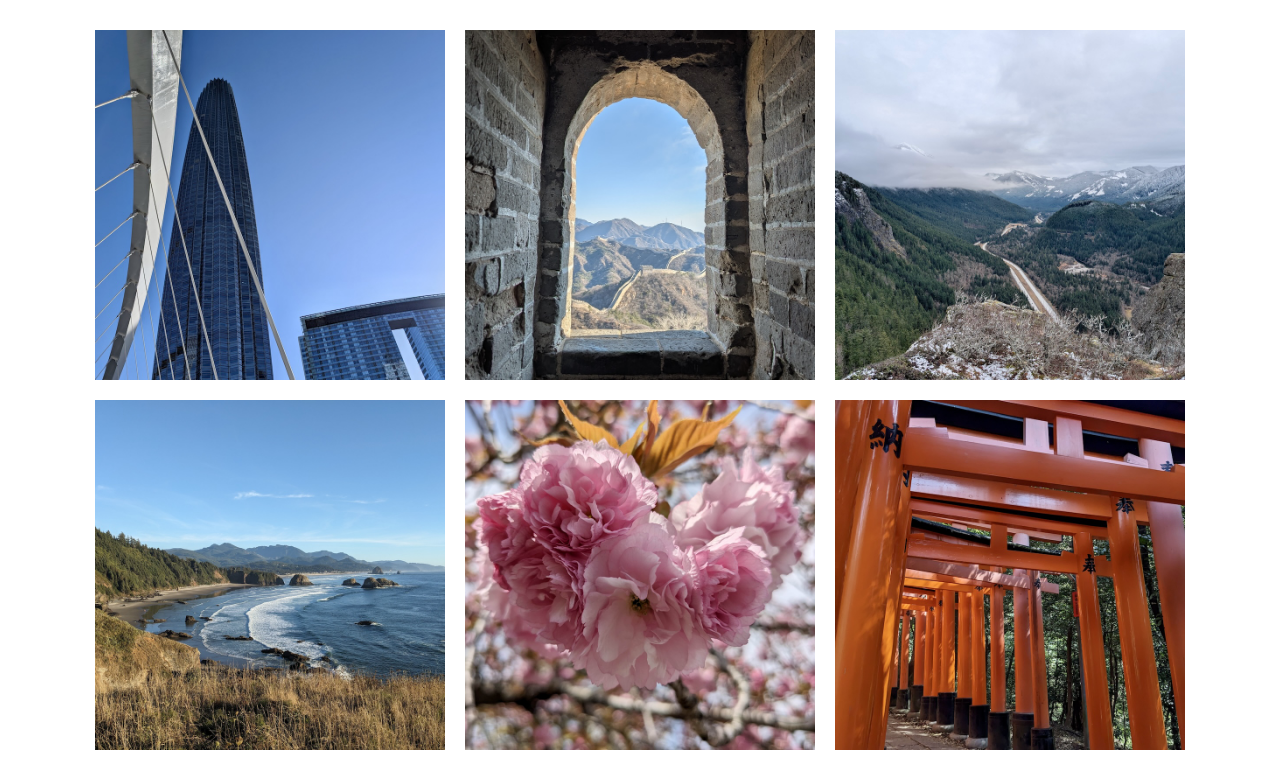
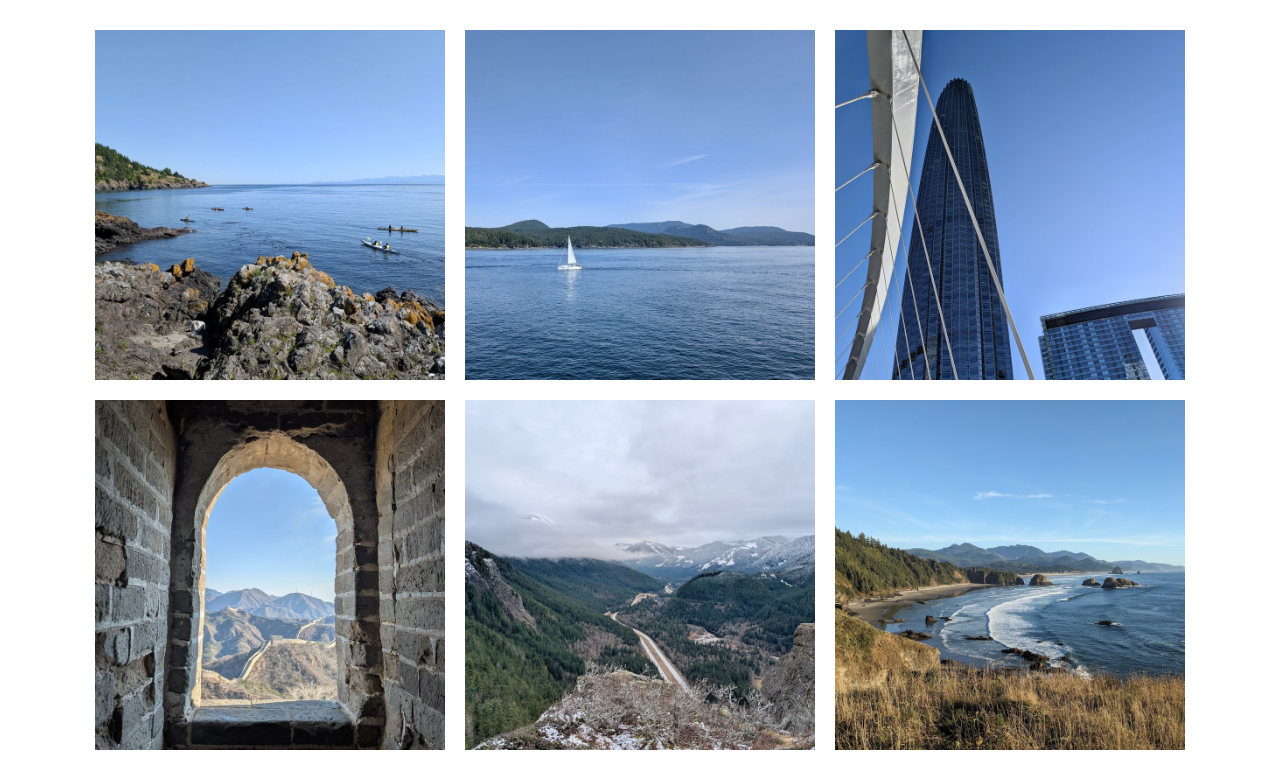
Before and after one commit to jzhackes/jzhackes.github.io, a plain HTML site: page index.html in a window 1280 px wide. Shown: the top 767 px of the page. Drawn offline with Linux system fonts and the light colour scheme.

Commit message:
250501, 250502

```diff
--- a/index.html
+++ b/index.html
@@ -7,6 +7,22 @@
   </head>
   <body>
     <div class="gallery-image">
+      <div class="img-box">
+        <img src="img/250502.jpg" alt="" />
+        <div class="transparent-box">
+          <div class="caption">
+            <p>Lime Kiln Point State Park, WA &#127482;&#127480;</p>
+          </div>
+        </div>
+      </div>
+      <div class="img-box">
+        <img src="img/250501.jpg" alt="" />
+        <div class="transparent-box">
+          <div class="caption">
+            <p>San Juan Islands, WA &#127482;&#127480;</p>
+          </div>
+        </div>
+      </div>
       <div class="img-box">
         <img src="img/250104.jpg" alt="" />
         <div class="transparent-box">
```
Also changed, not shown: img/250501.jpg (added), img/250502.jpg (added).
